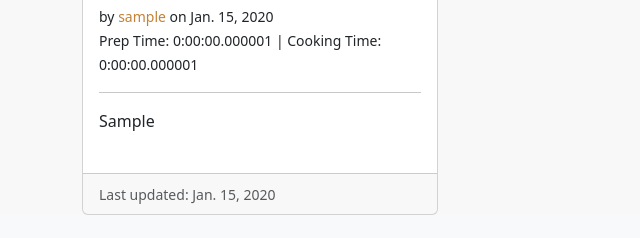
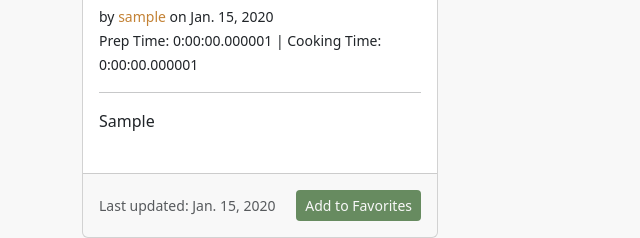
Before and after one commit to SandraBergstrom/theRecipeCollective, a Django app: page / in a window 1280 px wide. Shown: the part 594-832 px from the top of the page, without its empty margins (0-640 px from the left). Before the commit the page ends 809 px from the top, so only its background shows below. Run offline with Django 3.2, Linux system fonts and the light colour scheme; tables that the repository leaves empty hold one stand-in row (values such as "Sample post"); some libraries are stand-ins or nearby versions.

Commit message:
Add favorite button to recipe card in home.html.

```diff
--- a/cookbook/templates/cookbook/home.html
+++ b/cookbook/templates/cookbook/home.html
@@ -19,8 +19,9 @@
                     {{ recipe.excerp }}
                 </p>
             </div>
-            <div class="card-footer">
+            <div class="card-footer d-flex justify-content-between align-items-center pt-3 pb-3">
                 <small class="text-muted">Last updated: {{ recipe.date_updated }}</small>
+                <a href="{% url 'favorite_add' recipe.id %}" class="btn btn-custom-secondary btn-sm">Add to Favorites</a>
             </div>
         </div>
     </div>
```
